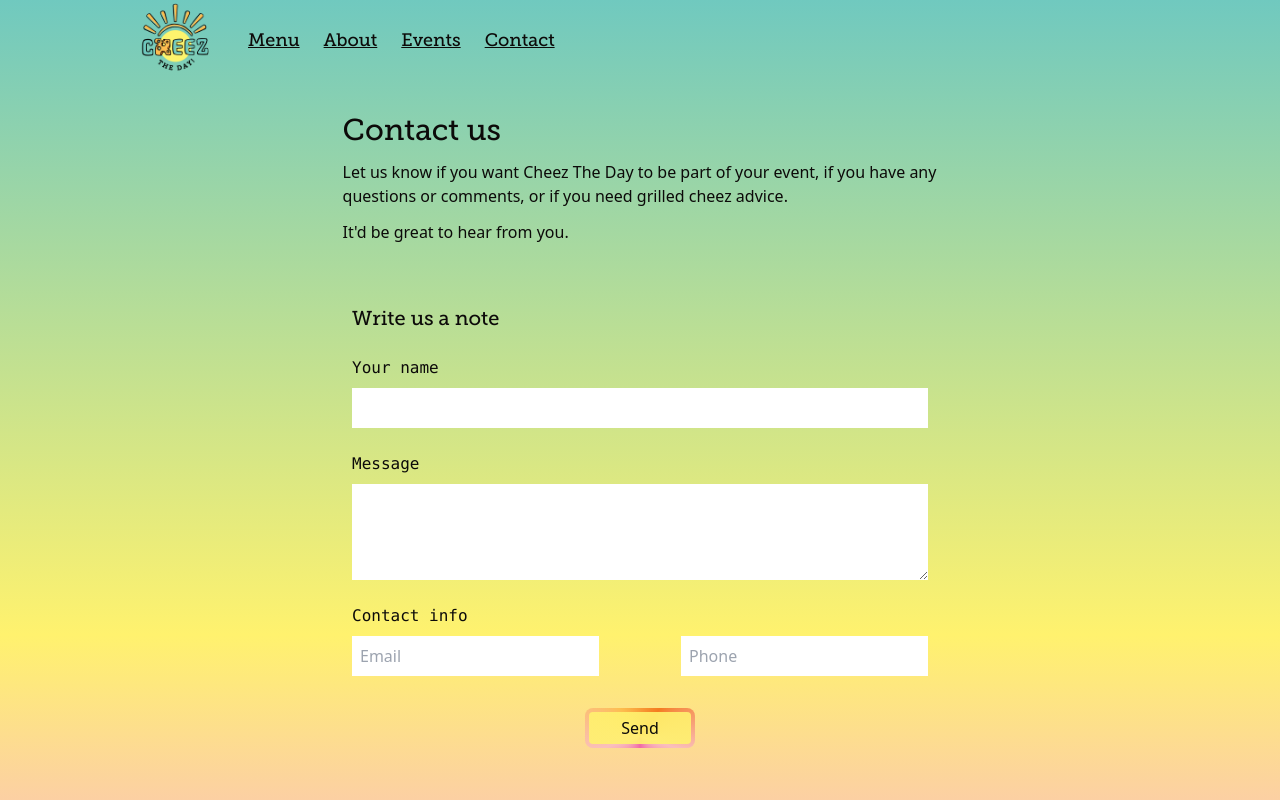
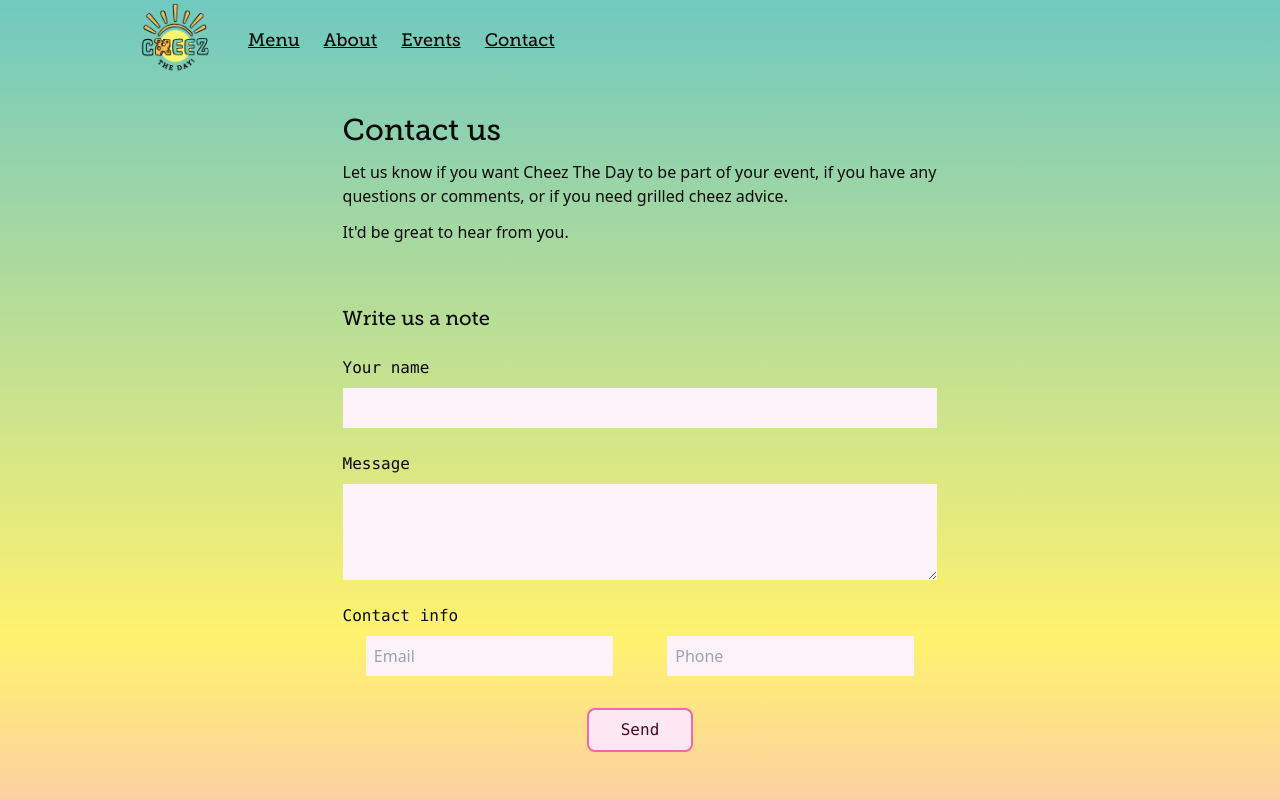
Before and after one commit to ryangclark/cheeztheday.com, a SvelteKit app: page /contact in a window 1280 px wide. Shown: the top 800 px of the page. Built offline with nearby package versions, Linux system fonts and the light colour scheme.

Commit message:
Getting contact form started – not yet finished

```diff
--- /dev/null
+++ b/src/routes/(has-nav)/contact/+page.server.js
@@ -0,0 +1,17 @@
+/** @type {import('./$types').Actions} */
+export const actions = {
+	default: async (event) => {
+		// TODO log the user in
+		// console.log('default handler. event:', event);
+
+		const data = await event.request.formData();
+		const email = data.get('email');
+		const message = data.get('message');
+		const name = data.get('name');
+		const phone = data.get('phone');
+
+		console.log('Contact Form Submission:', { email, message, name, phone });
+
+		return { success: true };
+	},
+};
--- a/src/routes/(has-nav)/contact/+page.svelte
+++ b/src/routes/(has-nav)/contact/+page.svelte
@@ -1,3 +1,9 @@
+<script lang="ts">
+	import type { ActionData } from './$types';
+
+	export let form: ActionData;
+</script>
+
 <h1 class="my-3 font-museo text-3xl">Contact us</h1>
 
 <p>
@@ -19,7 +25,7 @@
 	Not currently accepting recipe requests.
 </p> -->
 
-<div class="mx-auto flex max-w-xl flex-col">
+<div class="mx-auto flex flex-col">
 	<h2 class="mb-2 mt-12 font-museo text-xl">Write us a note</h2>
 
 	<form class="mb-8 flex flex-col gap-2" method="POST">
@@ -27,31 +33,39 @@
 	<input class="lg:mr-auto" name="to" type="text" value="Cheez The Day" /> -->
 
 		<label class=" mt-4 font-mono" for="name"> Your name </label>
-		<input class="p-2" name="name" type="text" />
+		<input class="bg-pink-50 p-2" name="name" type="text" />
 
 		<label class=" mt-4 font-mono" for="message"> Message </label>
-		<textarea class="min-h-[6rem] p-2" id="message" name="message" required
+		<textarea
+			class="min-h-[6rem] bg-pink-50 p-2"
+			id="message"
+			name="message"
+			required
 		></textarea>
 
 		<label class=" mt-4 font-mono" for="email"> Contact info </label>
-		<div class="flex justify-between gap-2">
+		<div class="flex justify-around gap-2">
 			<input
 				autocomplete="email"
-				class="min-w-0 p-2"
+				class="min-w-0 bg-pink-50 p-2"
 				name="email"
 				placeholder="Email"
 				type="email"
 			/>
 			<input
 				autocomplete="tel"
-				class="min-w-0 p-2"
+				class="min-w-0 bg-pink-50 p-2"
 				name="phone"
 				placeholder="Phone"
-				type="text"
+				type="tel"
 			/>
 		</div>
 
-		<!-- TODO: I'm not stoked on how this button is styled. Attempt improvements. -->
-		<button class="ctd-gradient-border mx-auto my-6 px-8 py-1">Send</button>
+		<button
+			class="mx-auto my-6 rounded-lg border-2 border-ctd-pink-dark bg-pink-100 px-8 py-2 font-mono text-pink-950 hover:bg-pink-200"
+			>Send</button
+		>
+
+		{#if form?.success}<p class="mx-auto">We got your message! Thanks.</p>{/if}
 	</form>
 </div>
```
